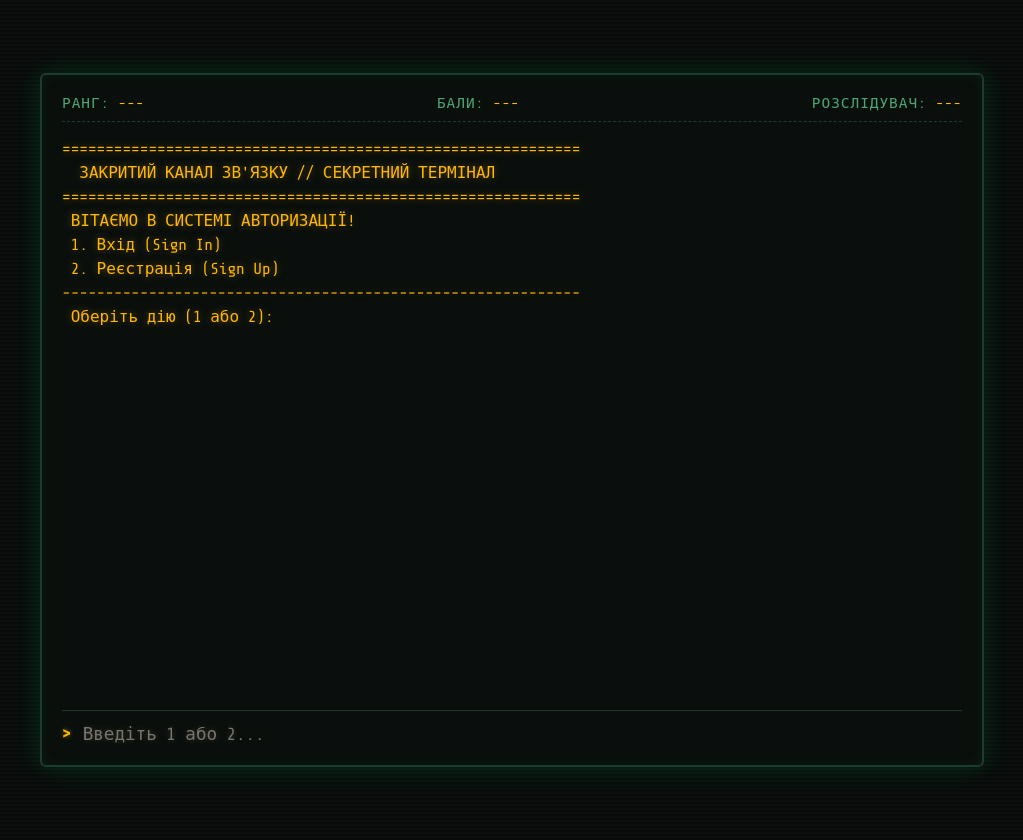
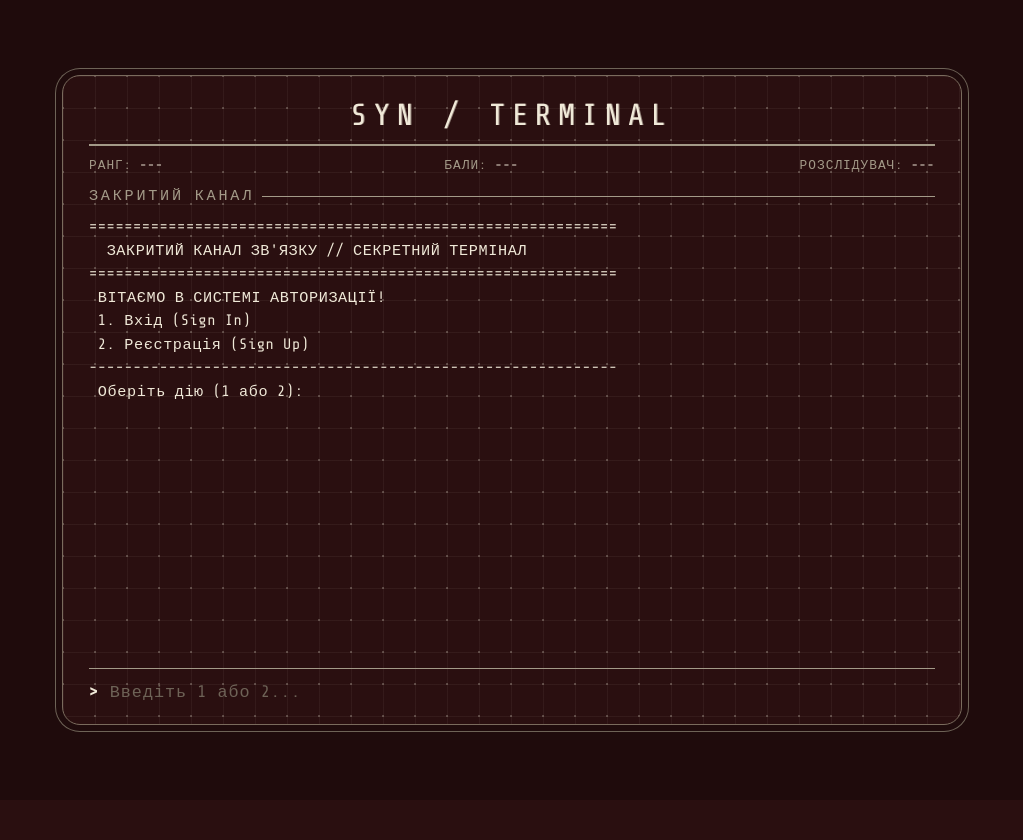
Before and after one commit to Sanna001/Investigation001, a Flask app: page / in a window 1280 px wide. Shown: the whole page, without its empty margins (128-1151 px from the left). After the commit the page ends 732 px from the top, so only its background shows below. Run offline with Flask 3, Linux system fonts and the light colour scheme.

Commit message:
Fixing frontend

```diff
--- a/templates/index.html
+++ b/templates/index.html
@@ -6,18 +6,21 @@
     <link href="https://fonts.googleapis.com/css2?family=Share+Tech+Mono&display=swap" rel="stylesheet">
     <style>
         :root {
-            --bg-color: #0b0f0e;
-            --terminal-border: #1f3b30;
-            --primary-glow: #00ff66;
-            --text-dim: #4da674;
-            --accent-gold: #ffb700;
-            --input-muted: #b89742;
-            --alert-red: #ff3333;
+            --bg-color: #2a0f10;
+            --bg-deep: #1f0b0c;
+            --grid-line: rgba(217, 210, 195, 0.06);
+            --grid-dot: rgba(217, 210, 195, 0.28);
+            --cream: #d9d2c3;
+            --cream-bright: #f0e9d8;
+            --cream-dim: #a39a88;
+            --cream-faint: #6e6357;
+            --rule: #7a6b5d;
         }
+        * { box-sizing: border-box; }
         body {
-            background-color: var(--bg-color);
-            color: var(--primary-glow);
-            font-family: 'Share Tech Mono', monospace;
+            background-color: var(--bg-deep);
+            color: var(--cream);
+            font-family: 'Share Tech Mono', 'Courier New', monospace;
             margin: 0;
             padding: 20px;
             display: flex;
@@ -25,85 +28,126 @@
             align-items: center;
             height: 100vh;
             overflow: hidden;
-            background-image: linear-gradient(rgba(18, 16, 16, 0) 50%, rgba(0, 0, 0, 0.25) 50%);
-            background-size: 100% 4px;
         }
         .terminal-container {
             width: 900px;
+            max-width: 100%;
             height: 650px;
-            background: rgba(10, 15, 12, 0.95);
-            border: 2px solid var(--terminal-border);
-            box-shadow: 0 0 25px rgba(0, 255, 102, 0.15), inset 0 0 15px rgba(0, 255, 102, 0.05);
-            border-radius: 6px;
+            max-height: 100%;
+            background-color: var(--bg-color);
+            background-image:
+                radial-gradient(circle, var(--grid-dot) 1px, transparent 1.5px),
+                linear-gradient(var(--grid-line) 1px, transparent 1px),
+                linear-gradient(90deg, var(--grid-line) 1px, transparent 1px);
+            background-size: 32px 32px, 32px 32px, 32px 32px;
+            background-position: 16px 16px, 0 0, 0 0;
+            border: 1px solid var(--rule);
+            border-radius: 18px;
             display: flex;
             flex-direction: column;
-            padding: 20px;
+            padding: 22px 26px;
             position: relative;
+            box-shadow: 0 0 0 6px var(--bg-deep), 0 0 0 7px var(--cream-faint);
+        }
+        .terminal-title {
+            text-align: center;
+            font-size: 1.9rem;
+            letter-spacing: 0.22em;
+            color: var(--cream-bright);
+            padding-bottom: 12px;
+            border-bottom: 2px solid var(--cream-dim);
+            margin-bottom: 12px;
+            text-shadow: 1px 0 0 rgba(240, 233, 216, 0.5);
         }
         .terminal-header {
             display: flex;
             justify-content: space-between;
-            border-bottom: 1px dashed var(--terminal-border);
-            padding-bottom: 10px;
-            margin-bottom: 15px;
-            font-size: 0.9rem;
-            color: var(--text-dim);
-            letter-spacing: 1px;
+            gap: 12px;
+            font-size: 0.8rem;
+            letter-spacing: 0.08em;
+            color: var(--cream-dim);
+            margin-bottom: 14px;
         }
-        .terminal-header span { color: var(--accent-gold); }
+        .terminal-header span { color: var(--cream-bright); }
+        .section-label {
+            display: flex;
+            align-items: center;
+            gap: 8px;
+            font-size: 0.95rem;
+            letter-spacing: 0.18em;
+            color: var(--cream-dim);
+            margin-bottom: 10px;
+        }
+        .section-label::after {
+            content: "";
+            flex: 1;
+            border-top: 1px solid var(--cream-dim);
+        }
         .terminal-output {
             flex-grow: 1;
             overflow-y: auto;
-            margin-bottom: 15px;
+            margin-bottom: 14px;
             padding-right: 10px;
             white-space: pre-wrap;
-            line-height: 1.5;
-            text-shadow: 0 0 8px rgba(0, 255, 102, 0.4);
+            line-height: 1.55;
+            font-size: 0.95rem;
+            letter-spacing: 0.04em;
         }
         .terminal-input-line {
             display: flex;
             align-items: center;
-            border-top: 1px solid var(--terminal-border);
+            border-top: 1px solid var(--cream-dim);
             padding-top: 12px;
         }
         .prompt-symbol {
-            color: var(--accent-gold);
+            color: var(--cream-bright);
             margin-right: 10px;
             font-weight: bold;
-            text-shadow: 0 0 5px rgba(255, 183, 0, 0.5);
         }
-        .error-text { color: var(--alert-red); text-shadow: 0 0 8px rgba(255, 51, 51, 0.5); }
-        .success-text { color: var(--primary-glow); text-shadow: 0 0 8px rgba(0, 255, 102, 0.6); }
-        .accent-text { color: var(--accent-gold); text-shadow: 0 0 8px rgba(255, 183, 0, 0.4); }
-        .user-input-text { color: var(--input-muted); text-shadow: 0 0 6px rgba(184, 151, 66, 0.3); }
-        .info-text { color: #5ab37d; text-shadow: 0 0 5px rgba(90, 179, 125, 0.2); }
+        /* Кольори повідомлень: усе в одній палітрі, різниця — у яскравості та інверсії */
+        .accent-text { color: var(--cream-bright); }
+        .info-text { color: var(--cream); }
+        .user-input-text { color: var(--cream-faint); }
+        .success-text {
+            color: var(--cream-bright);
+            text-shadow: 0 0 6px rgba(240, 233, 216, 0.55);
+        }
+        .error-text {
+            background: var(--cream);
+            color: var(--bg-color);
+            padding: 0 6px;
+            box-decoration-break: clone;
+            -webkit-box-decoration-break: clone;
+        }
         input {
             background: transparent;
             border: none;
-            color: var(--input-muted);
-            font-family: 'Share Tech Mono', monospace;
-            font-size: 1.1rem;
+            color: var(--cream);
+            font-family: inherit;
+            font-size: 1.05rem;
+            letter-spacing: 0.06em;
             outline: none;
             width: 100%;
-            text-shadow: 0 0 6px rgba(184, 151, 66, 0.3);
+            caret-color: var(--cream-bright);
+            caret-shape: block;
         }
-        input:disabled {
-            color: var(--alert-red);
-            text-shadow: 0 0 5px rgba(255, 51, 51, 0.5);
-            cursor: not-allowed;
-        }
+        input::placeholder { color: var(--cream-faint); }
+        input:disabled { color: var(--cream-faint); cursor: not-allowed; }
         ::-webkit-scrollbar { width: 6px; }
-        ::-webkit-scrollbar-thumb { background: var(--terminal-border); border-radius: 3px; }
+        ::-webkit-scrollbar-thumb { background: var(--cream-faint); }
+        ::selection { background: var(--cream); color: var(--bg-color); }
     </style>
 </head>
 <body>
 
     <div class="terminal-container">
+        <div class="terminal-title">SYN / TERMINAL</div>
         <div class="terminal-header">
             <div>РАНГ: <span id="op-rank">---</span></div>
             <div>БАЛИ: <span id="op-score">---</span></div>
             <div>РОЗСЛІДУВАЧ: <span id="op-name">---</span></div>
         </div>
+        <div class="section-label">ЗАКРИТИЙ КАНАЛ</div>
 
         <div class="terminal-output" id="output"><span class="accent-text">============================================================
   ЗАКРИТИЙ КАНАЛ ЗВ'ЯЗКУ // СЕКРЕТНИЙ ТЕРМІНАЛ
@@ -197,7 +241,7 @@
                         isLocked = true;
                         inputField.disabled = true;
                         inputField.placeholder = "ТЕРМІНАЛ ЗАБЛОКОВАНО";
-                        document.querySelector('.prompt-symbol').style.color = '#ff3333';
+                        document.querySelector('.prompt-symbol').style.color = 'var(--cream-faint)';
                     }
 
                 } catch (err) {
```
